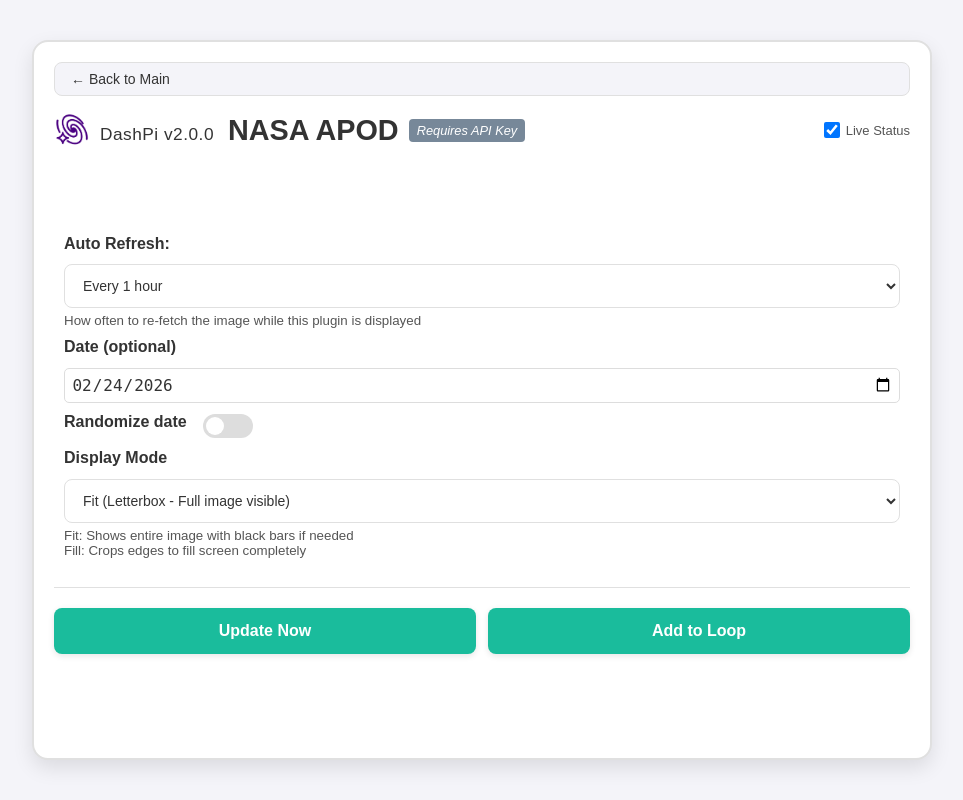
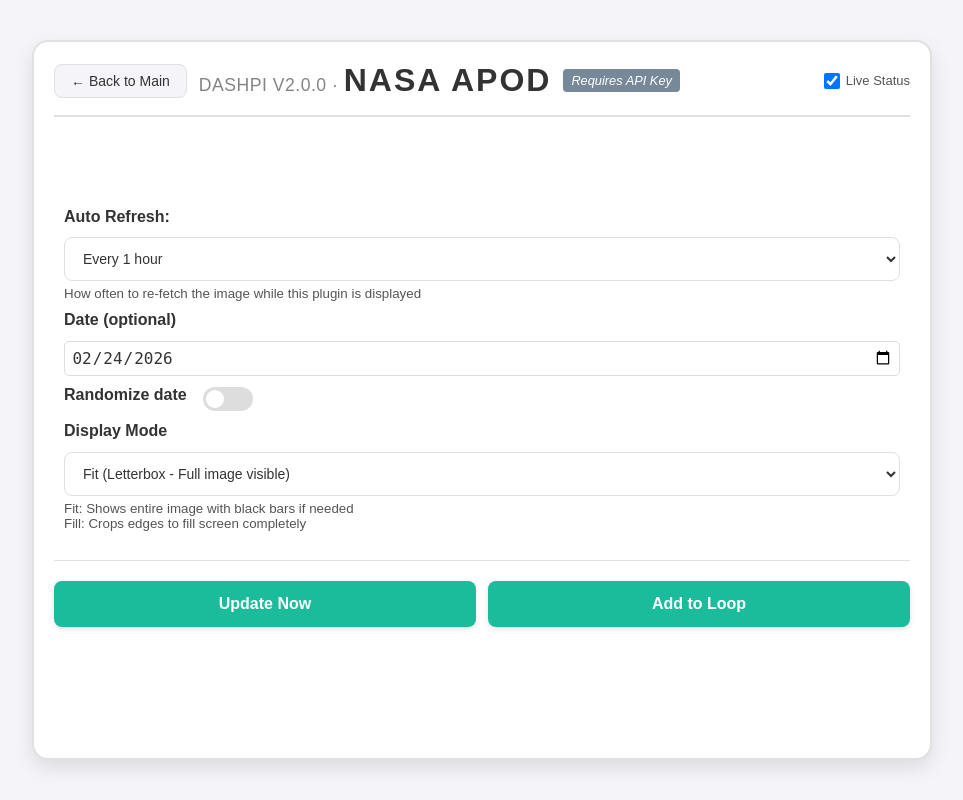
Before and after one commit to SHagler2/DashPi, a Flask app: page /plugin/apod in a window 1280 px wide. Shown: the whole page, without its empty margins (158-1121 px from the left). Run offline with Flask 3, Linux system fonts and the light colour scheme; parts of the project's set-up code (start-up, migrations or seed data) failed here and were passed over; some libraries are stand-ins or nearby versions.

Commit message:
Unify all page headers to consistent flex layout
All secondary pages now use the same .header pattern: back button,
project label with dot separator, page title, and right-side actions
all aligned on one row. Removed the separate .app-header pattern.

Co-Authored-By: Claude Opus 4.6 <noreply@anthropic.com>

```diff
--- a/src/static/styles/main.css
+++ b/src/static/styles/main.css
@@ -165,10 +165,15 @@ body {
 }
 
 .project-label {
-    font-size: 0.6em;
+    font-size: 0.55em;
     font-weight: 500;
-    margin-right: 6px;
+    opacity: 0.6;
     letter-spacing: 0.5px;
+    white-space: nowrap;
+}
+
+.project-label::after {
+    content: " · ";
 }
 
 .app-icon {
@@ -203,7 +208,7 @@ body {
     font-size: 14px;
     font-weight: 500;
     color: var(--text-primary);
-    margin-bottom: 16px;
+    white-space: nowrap;
     transition: all 0.3s ease;
     display: inline-flex;
     align-items: center;
--- a/src/templates/diagnostics.html
+++ b/src/templates/diagnostics.html
@@ -130,7 +130,7 @@
         <header class="header">
             <div style="display: flex; align-items: center; gap: 12px;">
                 <button onclick="window.location.href='{{ url_for('main.main_page') }}'" class="back-button">← Back to Main</button>
-                <h1><span class="project-label">{{ project_name }} v{{ version }}</span> Diagnostics</h1>
+                <h1><span class="project-label">{{ project_name }} v{{ version }}</span>Diagnostics</h1>
             </div>
             <div class="header-actions">
                 <span id="diagLive" style="font-size: 12px; color: var(--text-secondary); display: flex; align-items: center; gap: 4px;">
--- a/src/templates/loops.html
+++ b/src/templates/loops.html
@@ -23,7 +23,7 @@
         <header class="header">
             <div style="display: flex; align-items: center; gap: 12px;">
                 <button onclick="window.location.href='{{ url_for('main.main_page') }}'" class="back-button">← Back to Main</button>
-                <h1><span class="project-label">{{ project_name }} v{{ version }}</span> Loops</h1>
+                <h1><span class="project-label">{{ project_name }} v{{ version }}</span>Loops</h1>
             </div>
             <div class="header-actions">
                 <label style="display: flex; align-items: center; gap: 6px; cursor: pointer; font-size: 13px; color: var(--text-secondary); white-space: nowrap;">
--- a/src/templates/plugin.html
+++ b/src/templates/plugin.html
@@ -317,17 +317,13 @@
 </head>
 <body>
     <div class="frame">
-        <!-- Back Button -->
-        <button onclick="window.location.href='{% if loop_edit_mode %}/loops{% else %}{{ url_for('main.main_page') }}{% endif %}'" class="back-button">← Back to Main</button>
-
-        <!-- Plugin Title and Icon -->
-        <div class="app-header">
-            <div class="header-content">
-                <div class="title-container">
-                    <img src="{{ url_for('plugin.image', plugin_id=plugin.id, filename='icon.png') }}" alt="{{ plugin.display_name }} icon" class="app-icon">
-                    <h1 class="app-title"><span class="project-label">{{ project_name }} v{{ version }}</span> {{ plugin.display_name }}</h1>
-                    {% if api_key and api_key.required %}<span class="api-key-label" title="{{api_key.service}} (Set {{api_key.expected_key}} in .env)">Requires API Key</span>{% endif %}
-                </div>
+        <header class="header">
+            <div style="display: flex; align-items: center; gap: 12px;">
+                <button onclick="window.location.href='{% if loop_edit_mode %}/loops{% else %}{{ url_for('main.main_page') }}{% endif %}'" class="back-button">← Back to Main</button>
+                <h1><span class="project-label">{{ project_name }} v{{ version }}</span>{{ plugin.display_name }}</h1>
+                {% if api_key and api_key.required %}<span class="api-key-label" title="{{api_key.service}} (Set {{api_key.expected_key}} in .env)">Requires API Key</span>{% endif %}
+            </div>
+            <div class="header-actions">
                 {% if not loop_edit_mode %}
                 <label style="display: flex; align-items: center; gap: 6px; cursor: pointer; font-size: 13px; color: var(--text-secondary); white-space: nowrap;">
                     <input type="checkbox" id="showPluginStatus" style="width: 16px; height: 16px; cursor: pointer;" />
@@ -335,8 +331,8 @@
                 </label>
                 {% endif %}
             </div>
-            <div id="loadingIndicator" class="loading-indicator"></div>
-        </div>
+        </header>
+        <div id="loadingIndicator" class="loading-indicator"></div>
         <div class="separator"></div>
 
         <!-- Live Refresh Status -->
```
Also changed, not shown: src/templates/apikeys.html (+5 -11 lines), src/templates/settings.html (+5 -10 lines).
